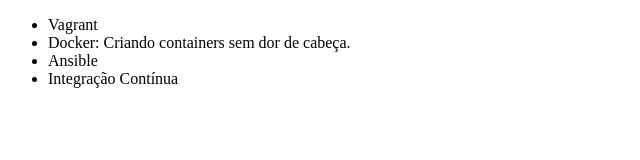
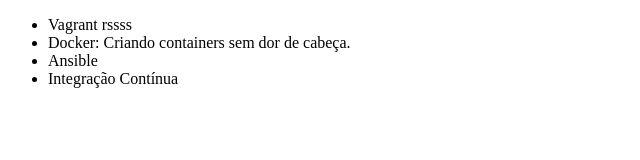
Before and after one commit to MariBecker/alura-git, a plain HTML site: page index.html in a window 1280 px wide. Shown: the full height of the page, 0-640 px from the left. Drawn offline with Linux system fonts and the light colour scheme.

Commit message:
Mudança na lista

```diff
--- a/index.html
+++ b/index.html
@@ -9,7 +9,7 @@
 <body>
 
     <ul>
-        <li>Vagrant</li>
+        <li>Vagrant rssss</li>
         <li>Docker: Criando containers sem dor de cabeça.</li>
         <li>Ansible</li>
         <li>Integração Contínua</li>
```
